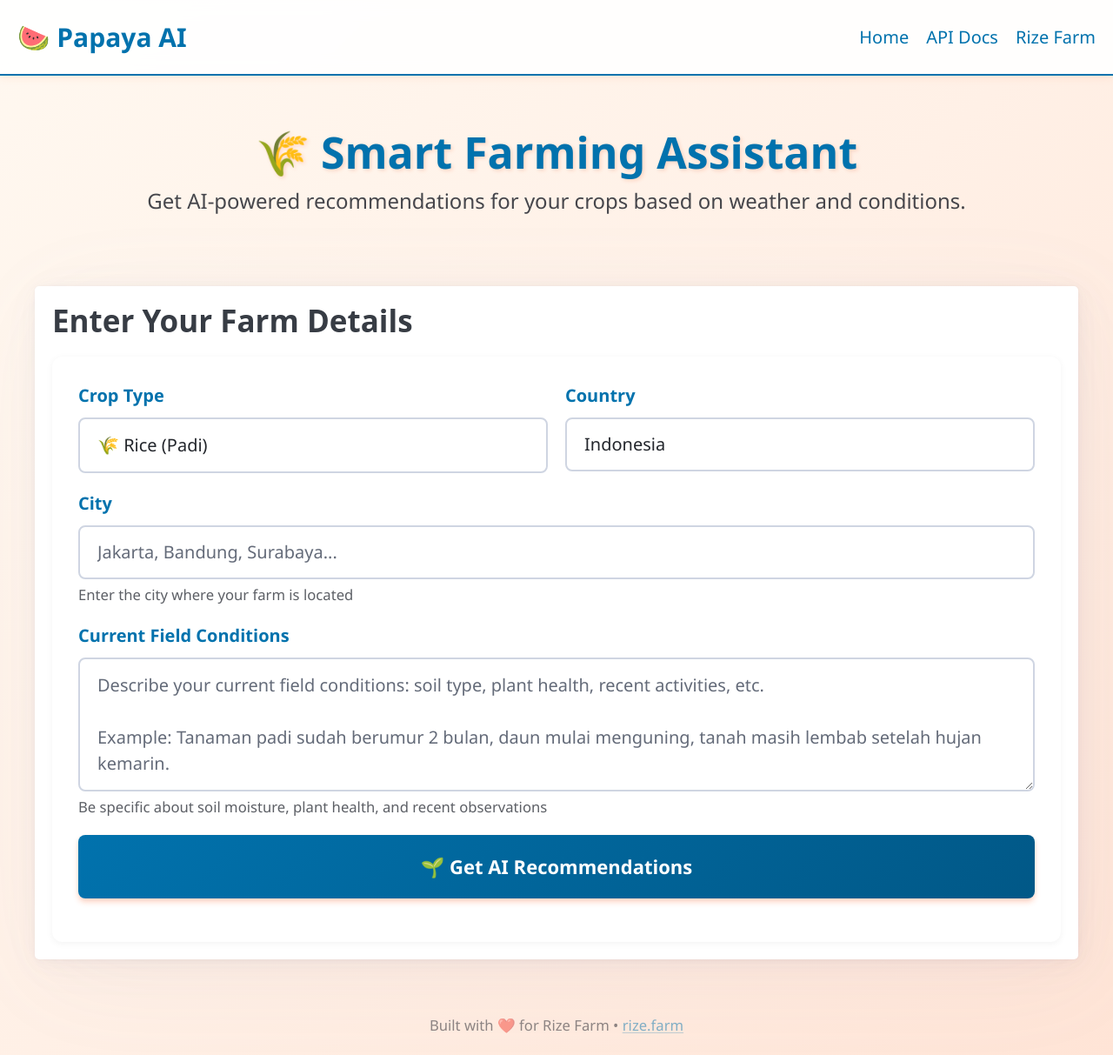
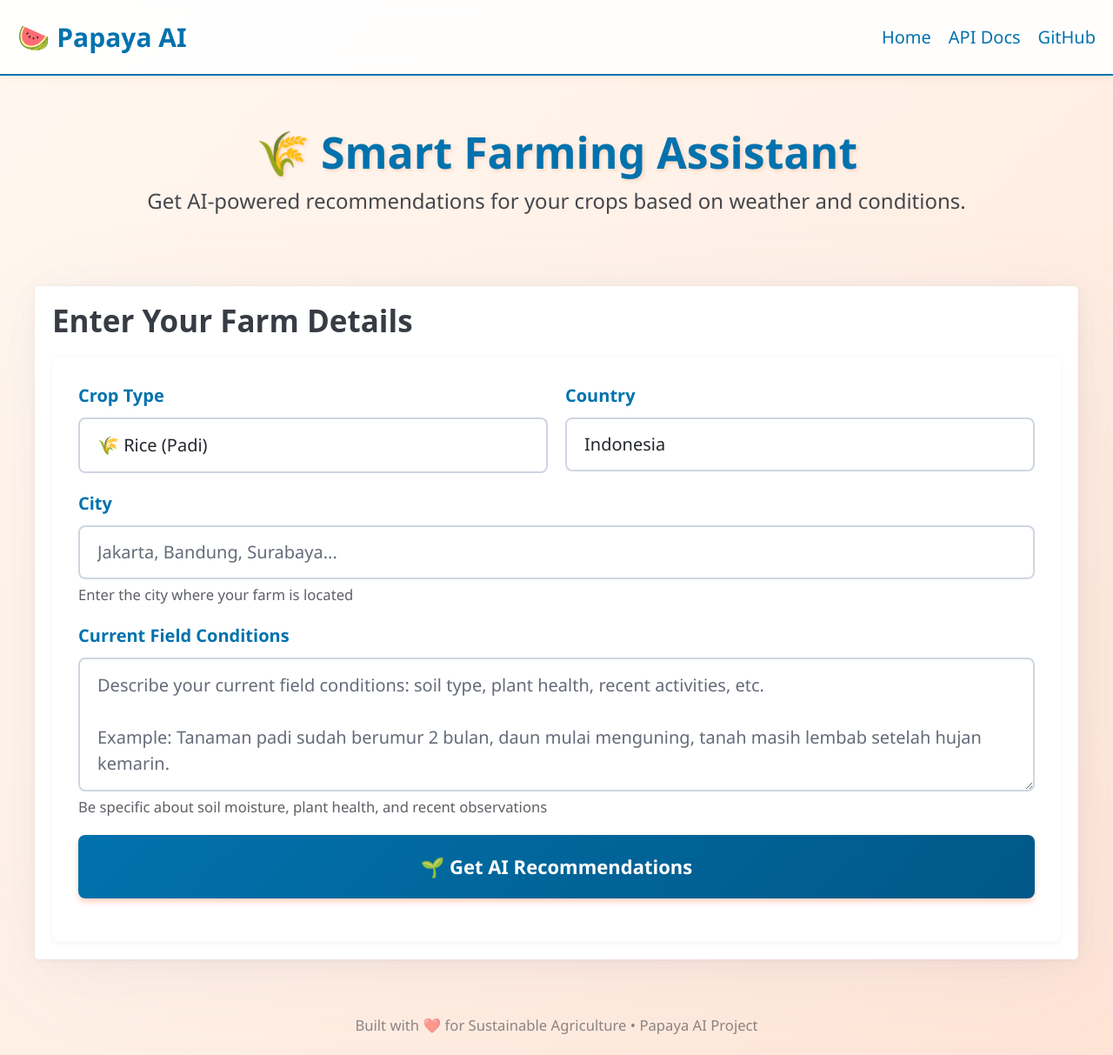
Before and after one commit to wandyirawan/papaya, a FastAPI app: page / in a window 1280 px wide. Shown: the whole page at 87% size. Run offline with FastAPI, Linux system fonts and the light colour scheme; parts of the project's set-up code (start-up, migrations or seed data) failed here and were passed over; some libraries are stand-ins or nearby versions.

Commit message:
style: remove rize farm references and update navigation to github

```diff
--- a/app/templates/base.html
+++ b/app/templates/base.html
@@ -17,7 +17,7 @@
         <ul>
             <li><a href="/">Home</a></li>
             <li><a href="/api/v1/docs">API Docs</a></li>
-            <li><a href="https://rize.farm" target="_blank">Rize Farm</a></li>
+            <li><a href="https://github.com/wandyirawan/papaya" target="_blank">GitHub</a></li>
         </ul>
     </nav>
 
@@ -27,8 +27,8 @@
 
     <footer class="container">
         <small>
-            Built with ❤️ for Rize Farm •
-            <a href="https://rize.farm" target="_blank">rize.farm</a>
+            Built with ❤️ for Sustainable Agriculture •
+            <span>Papaya AI Project</span>
         </small>
     </footer>
 
```
